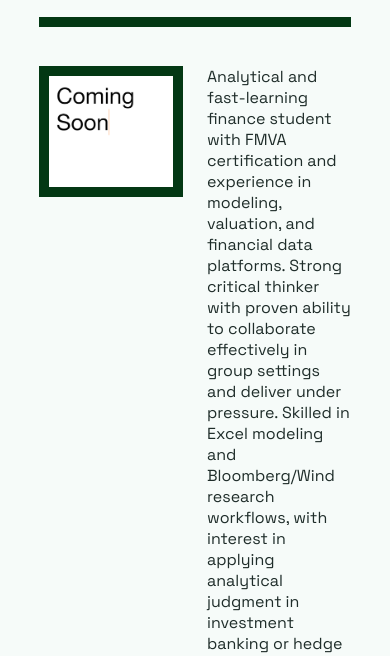
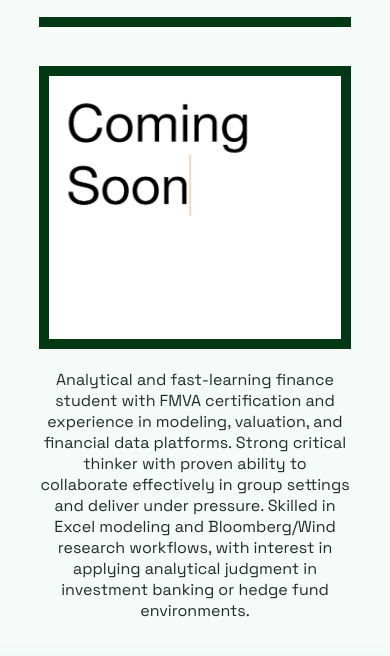
Before and after one commit to frawerygg/FreyGG-s-Online-Resume, a plain HTML site: page index.html in a window 390 px wide. Shown: the part 183-839 px from the top of the page. Drawn offline with Linux system fonts and the light colour scheme; a web font is replaced by a local one.

Commit message:
Add files via upload

```diff
--- a/index.html
+++ b/index.html
@@ -25,9 +25,11 @@
     <h1 id="header"> Hi, I am Frey! Welcome to my website!</h1>
 
     <div class = "intro">
+      <div class ="phonep">
     <img src="pic/comingsoon.png" class="selfie"
     srcset= "pic/comingsoon1.png 1x, pic/comingsoon2.png 2x, pic/comingsoon3.png 3x"
     width="400" height="600" alt="My Selfie">
+  </div>
 
     <p> Analytical and fast-learning finance student with FMVA certification and experience in modeling, valuation, and financial data platforms. Strong critical thinker with proven ability to collaborate effectively in group settings and deliver under pressure. Skilled in Excel modeling and Bloomberg/Wind research workflows, with interest in applying analytical judgment in investment banking or hedge fund environments.</p>
   </div>
--- a/main.css
+++ b/main.css
@@ -1,9 +1,11 @@
 @import url('https://fonts.googleapis.com/css2?family=Space+Grotesk&family=Open+Sans&display=swap');
 
+
 @font-face {
-  font-family: 'roboto';
-  src: url('fRoboto-VariableFont_wdth,wght.woff');
+  font-family: "localfont";
+  src: url("Inter-VariableFont_opsz,wght,wght.ttf") format("truetype");
   font-weight: normal;
+  font-style: normal;
 }
 
 *
@@ -147,8 +149,12 @@ body
 	background-color: var(--bg);
 	color: var(--text);
   transition: all 0.3s ease;
-  font-family: 'Space Grotesk', sans-serif;
+  font-family: 'Space Grotesk' ,'localfont';
 }
+
+
+/* 'Space Grotesk' */
+
 
 h1, h2
 {
@@ -554,6 +560,23 @@ footer p
 @media (max-width: 50em)
 {
 
+	.intro
+	{
+		display: block;
+	}
+
+	.intro p
+	{
+		text-align: center;
+	}
+
+	.phonep
+	{
+		display: flex;
+		justify-content: center;
+		padding-bottom: 20px;
+	}
+
 	.navbar
  {
     gap: 0em;
@@ -567,6 +590,12 @@ footer p
  	.intro
  	{
  		padding-bottom: 10vw;
+ 	}
+
+ 	.professionalTitle
+ 	{
+ 		display: block;
+ 		padding-bottom: 10px;
  	}
 
  	.Professional
@@ -588,6 +617,16 @@ footer p
 	.prcontent
 	{
 		padding-bottom: 8em;
+	}
+
+	.prcontent1
+	{
+		display: none;
+	}
+
+	.plink
+	{
+		padding-top: 15px;
 	}
 
 	.Education
@@ -730,6 +769,21 @@ footer p
  	white-space: nowrap;
  }
 
+ p
+ {
+ 	font-size: 1.25em;
+ }
+
+ li
+ {
+ 	font-size: 1.12em;
+ }
+
+ span
+ {
+ 	 	font-size: 1.12em;
+ }
+
 }
 
  /*  ----------------------------------------------- Animated  ----------------------------------------------  */
```
Also changed, not shown: Inter-Italic-VariableFont_opsz,wght.ttf (added), Inter-VariableFont_opsz,wght.ttf (added).
